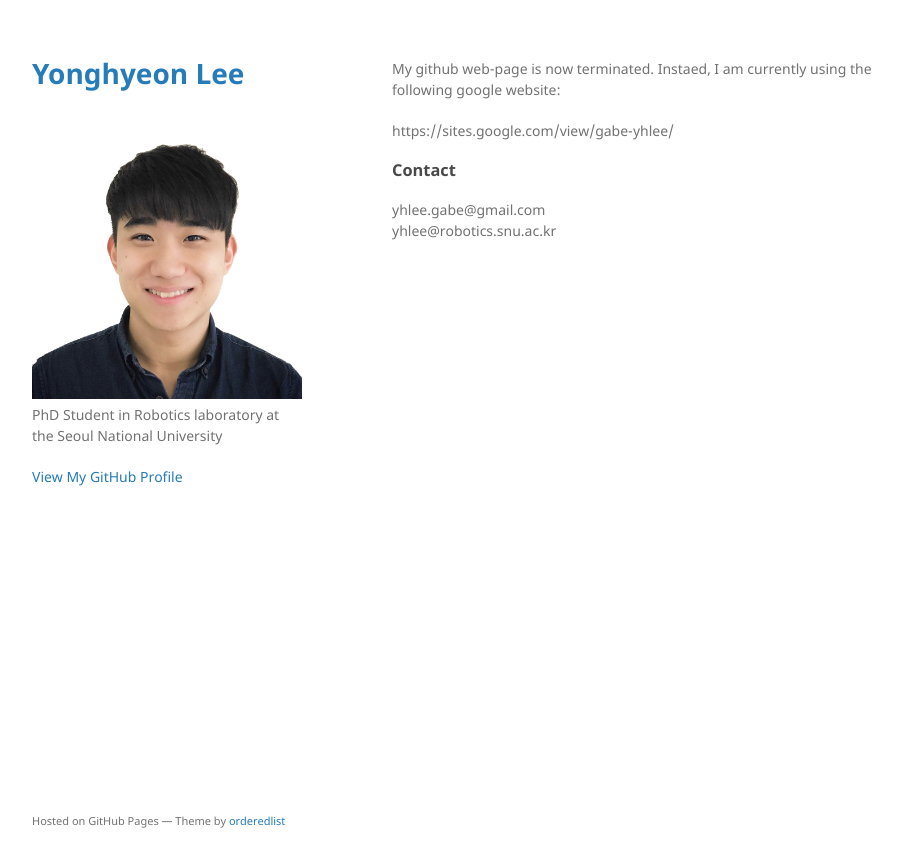
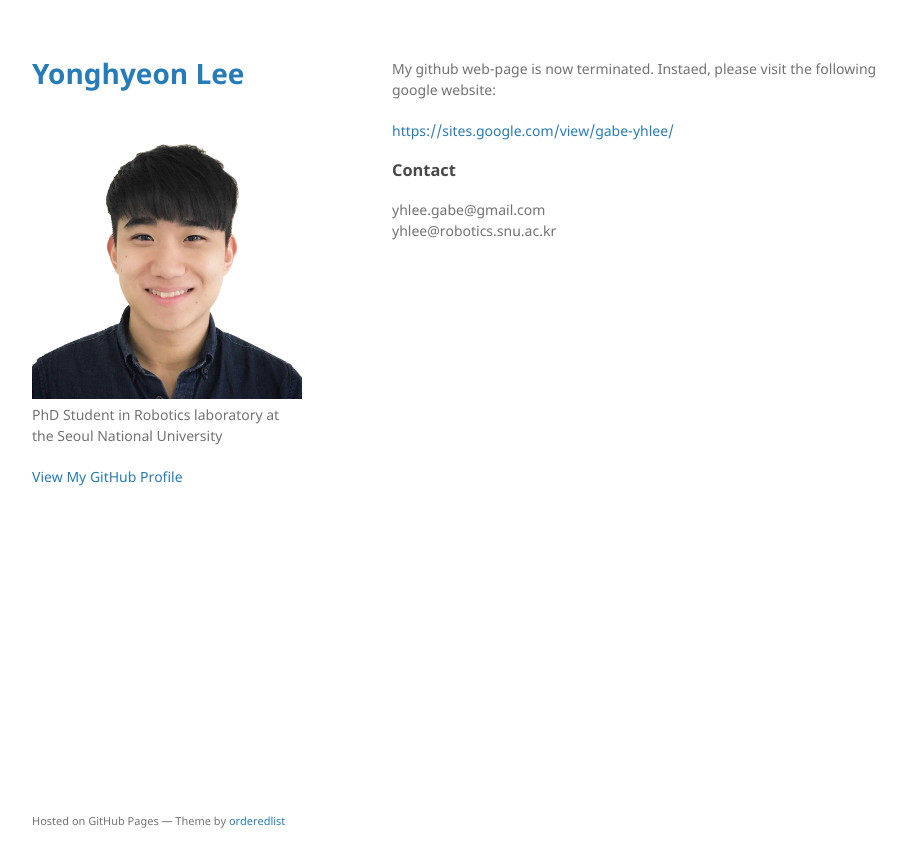
Before and after one commit to Gabe-YHLee/Gabe-YHLee.github.io, a Jekyll site: the page built from index.md, in a window 1280 px wide. Shown: the top 867 px of the page, without its empty margins (178-1084 px from the left). Built offline with Jekyll 4.4.1, drawn with Linux system fonts in a browser that asks for light colours.

Commit message:
redirect

```diff
--- a/index.md
+++ b/index.md
@@ -2,9 +2,9 @@
 layout: default
 ---
 
-My github web-page is now terminated. Instaed, I am currently using the following google website:
+My github web-page is now terminated. Instaed, please visit the following google website:
 
-https://sites.google.com/view/gabe-yhlee/
+[https://sites.google.com/view/gabe-yhlee/](https://sites.google.com/view/gabe-yhlee/)
 
 <!-- ### Research
 
```
